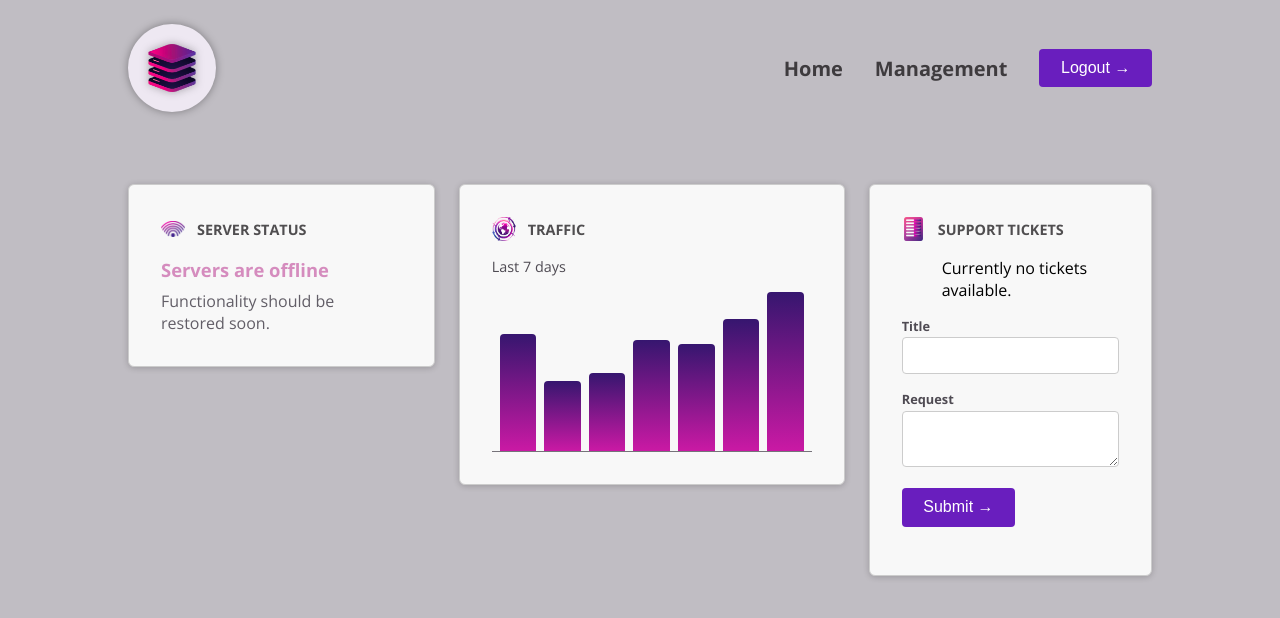
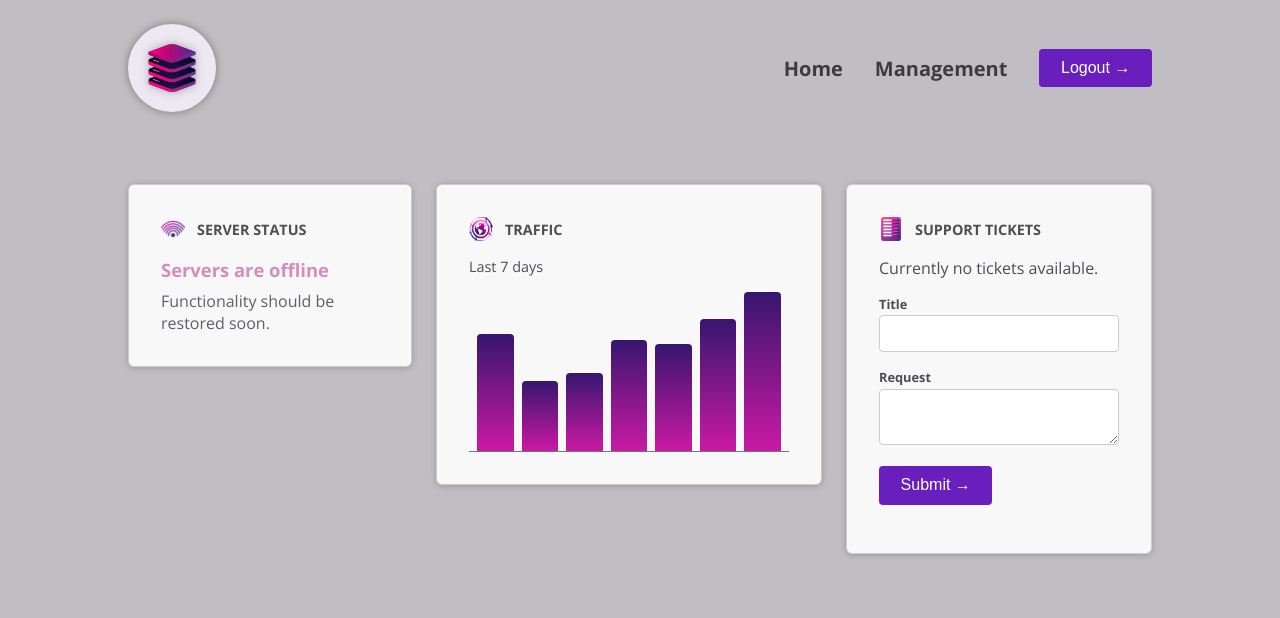
Before and after one commit to mitrasingh/angular-ticket-system, an Angular app: page / in a window 1280 px wide. Shown: the top 618 px of the page. Built offline with nearby package versions, Linux system fonts and the light colour scheme.

Commit message:
update: add id class to div for styling

```diff
--- a/src/app/dashboard/support-tickets/support-tickets.component.html
+++ b/src/app/dashboard/support-tickets/support-tickets.component.html
@@ -1,4 +1,4 @@
-<div>
+<div id="support-tickets">
   <ul>
     @for (ticket of tickets; track ticket.id) {
     <li>
```
